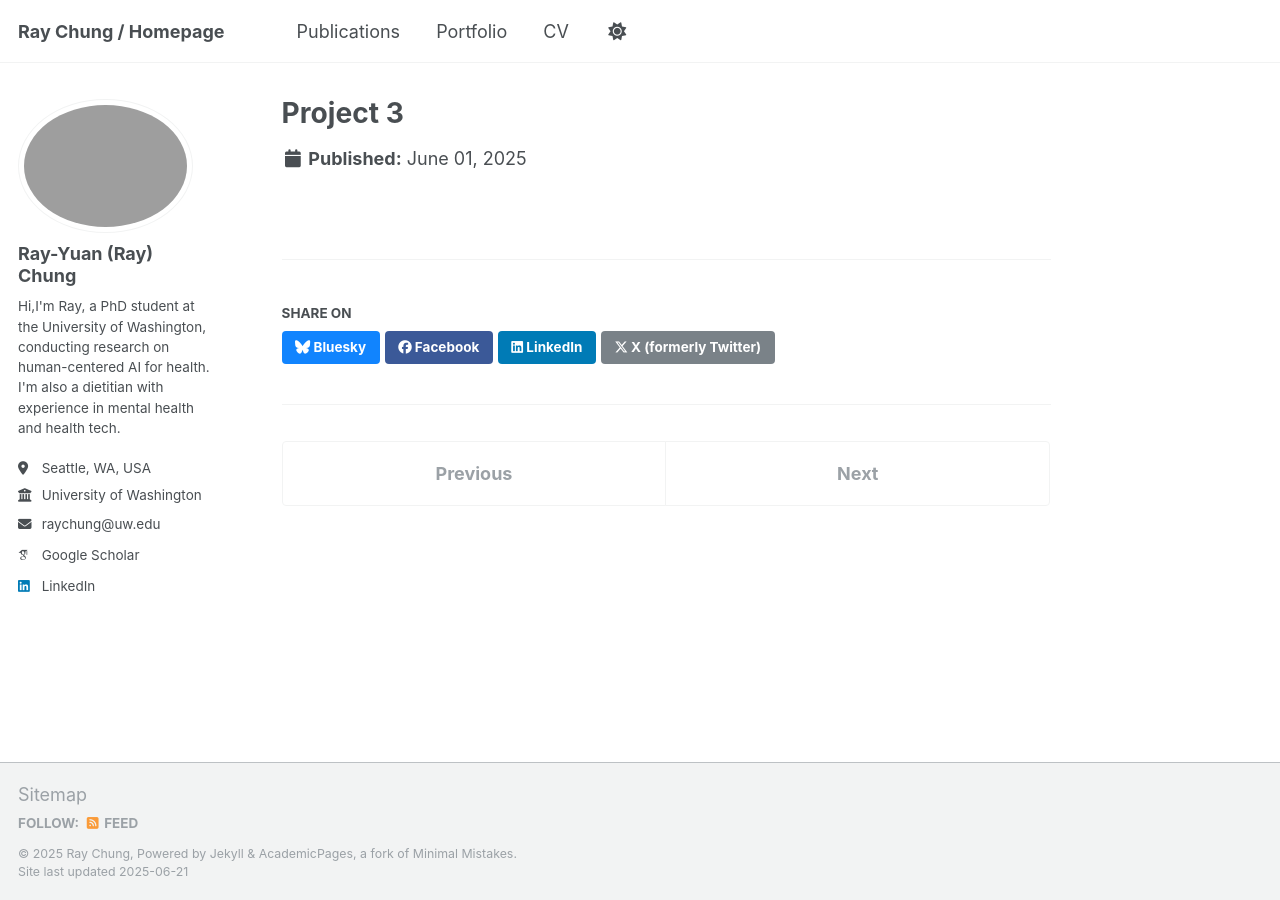
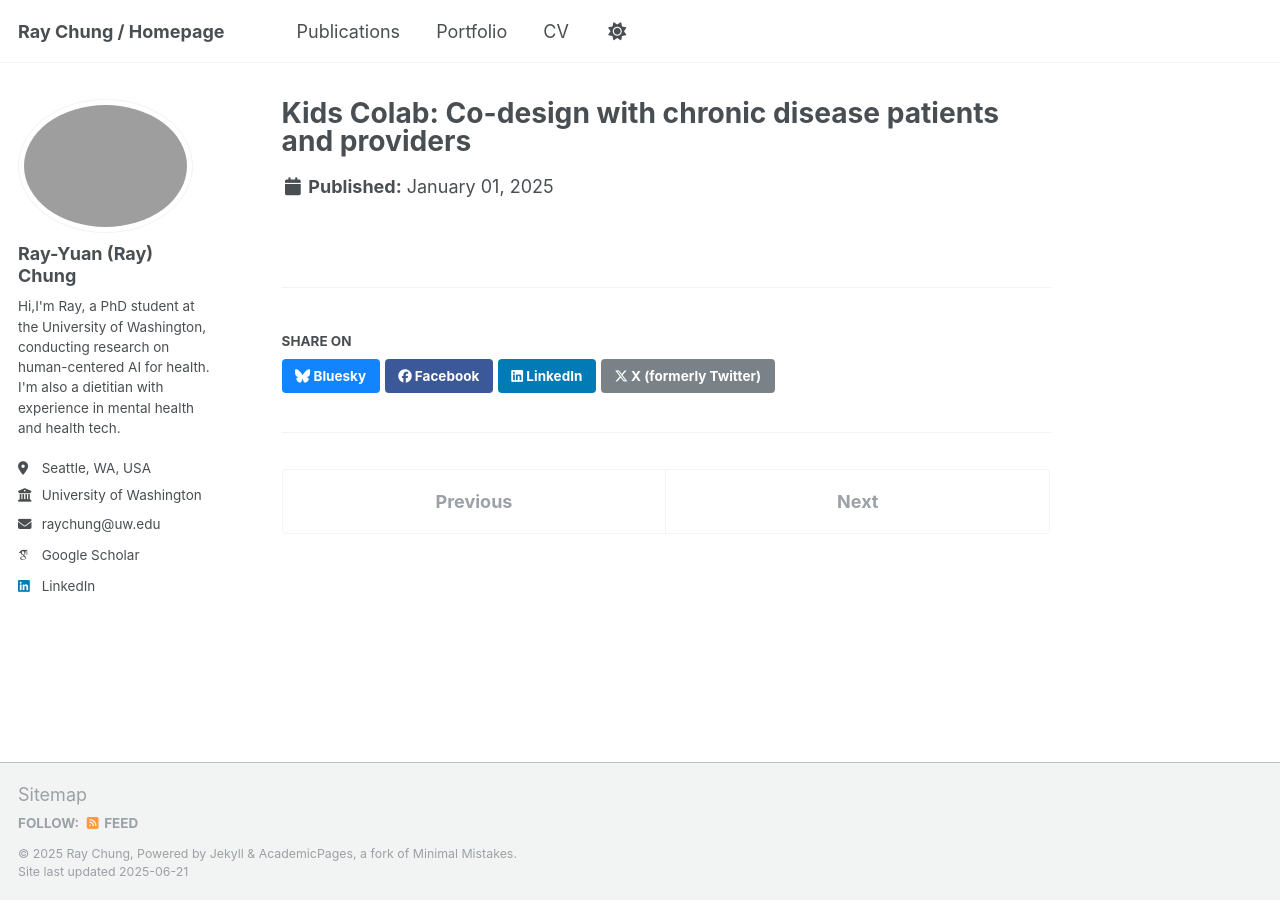
Before and after one commit to raychung-rd/raychung-rd.github.io, a Jekyll site: the page built from _projects/project_3.md, in a window 1280 px wide. Built offline with Jekyll 4.4.1, drawn with Linux system fonts in a browser that asks for light colours; some web fonts are replaced; some of the changed lines change nothing that is shown.

Commit message:
update project_3.md

```diff
--- a/_projects/project_3.md
+++ b/_projects/project_3.md
@@ -1,10 +1,10 @@
 ---
-title: "Project 3"
-date: 2025-06-01
+title: "Kids Colab: Co-design with chronic disease patients and providers"
+date: 2025-01-01
 slug: project-3
-description: "A description for Project 3 will go here. This is a placeholder."
-collaborators: "Collaborator C"
-status: "Complete"
-hashtags: "#Another, #Example"
+description: "This project uses digital storyboards to co-design with patients with kidney disease, their caregivers, and clinicians in building a digital health application. The goal is to support all stakeholders in shared decision-making during the healthcare process."
+collaborators: "Ari Pollack, Jaime Snyder, Wanda Pratt"
+status: "Ongoing"
+hashtags: "#User Experience, #Human-centered Design, #Patient Provider Interaction, #Behavior Change"
 collection: projects
 ---
```
